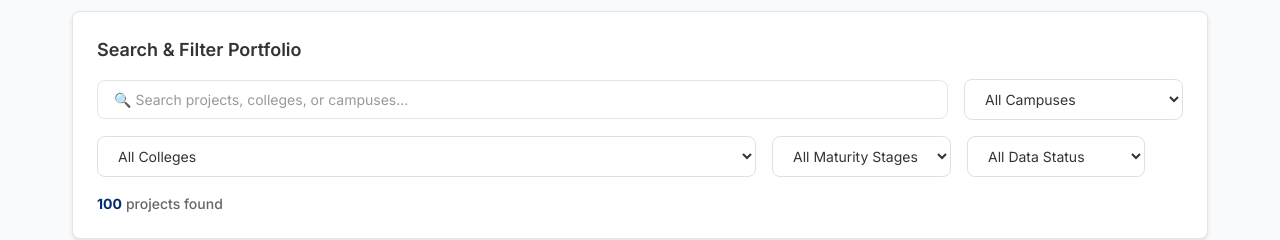
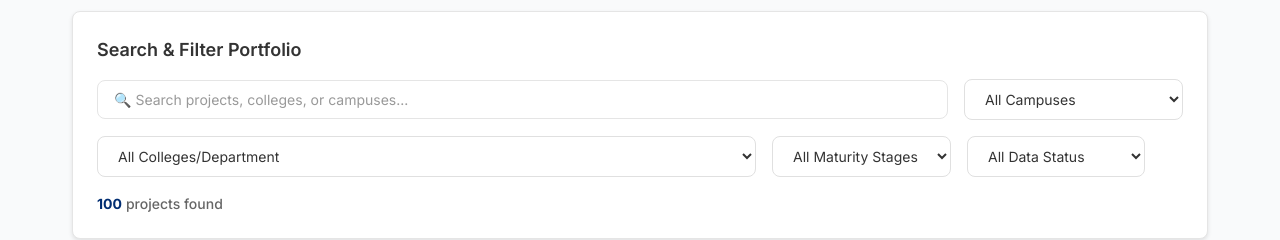
Before and after one commit to markynsai91/Northeastern_Innovation_dashboard, a React (Vite) app: page / in a window 1280 px wide. Shown: the part 2220-2460 px from the top of the page. Built offline with nearby package versions, Linux system fonts and the light colour scheme.

Commit message:
Update the College/Departments filter2

```diff
--- a/src/components/Controls.jsx
+++ b/src/components/Controls.jsx
@@ -93,7 +93,7 @@ const Controls = ({
           value={activeFilters.college}
           onChange={(e) => handleFilterChange('college', e.target.value)}
         >
-          <option value="all">All Colleges</option>
+          <option value="all">All Colleges/Department</option>
           {collegeOptions.map(college => (
             <option key={college} value={college}>{college}</option>
           ))}
```
